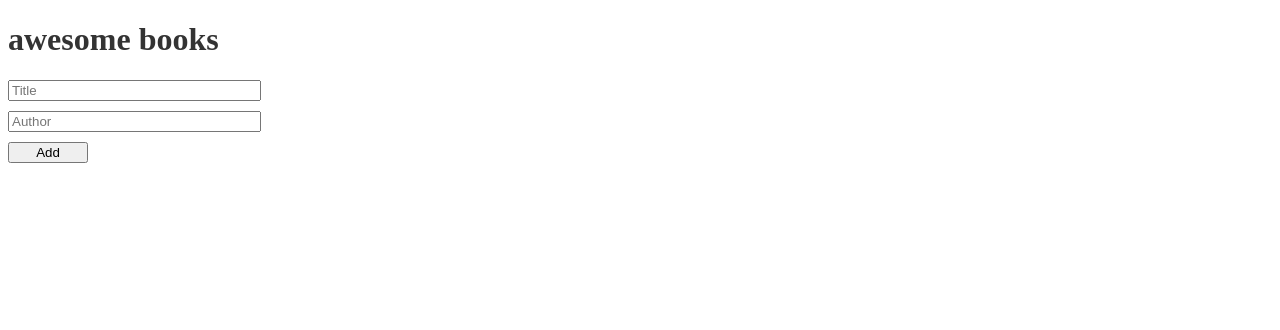
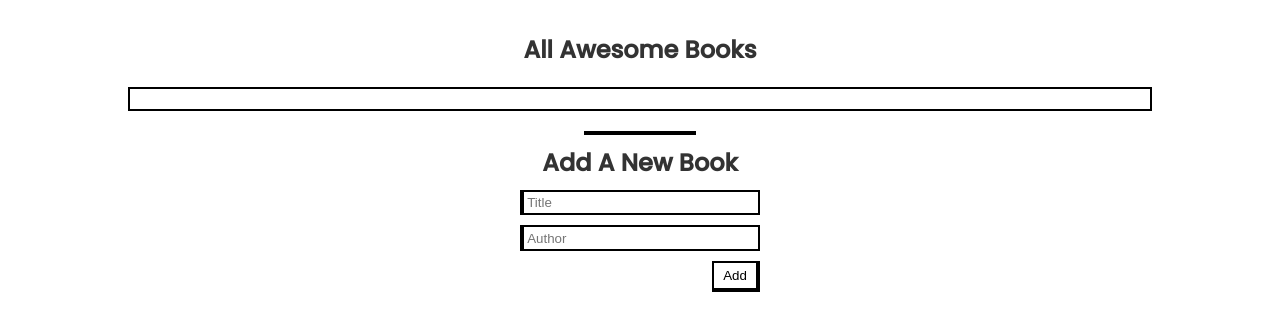
Before and after one commit to Othniel2471/awesome-books, a website: page index.html in a window 1280 px wide. Drawn offline with Linux system fonts and the light colour scheme.

Commit message:
Added the styling for the index.html

```diff
--- a/assets/css/styles.css
+++ b/assets/css/styles.css
@@ -1,18 +1,90 @@
-h1 {
+@import url('https://fonts.googleapis.com/css2?family=Poppins:ital,wght@0,100;0,300;0,500;1,400&display=swap');
+
+
+*,
+::after,
+::before {
+  margin: 0;
+  padding: 0;
+  box-sizing: border-box;
+  scroll-behavior: smooth;
+}
+
+body {
+  font-family: 'Poppins', sans-serif;
+}
+
+h1,h2 {
   color: #333;
+  text-align: center;
+  text-transform: capitalize;
+}
+hr{
+  border: 2px solid #000;
+  width: 7rem;
 }
 
 p {
   text-transform: capitalize;
 }
 
+.book-section {
+  margin-top: 2rem;
+  display: grid;
+  place-items: center;
+  gap: 10px;
+}
+
+.books-container {
+  width: 80%;
+    border: 2px solid black;
+    margin: 10px 15px;
+    padding: 10px;
+}
+
+.books {
+  display: flex;
+  padding: 10px;
+  justify-content: space-between;
+}
+
+.books:nth-child(even) {
+  background-color: #ddd;
+}
+
+.books:nth-child(odd) {
+  background-color: #fff;
+}
+
+.remove {
+  background-color: #fff;
+  text-transform: capitalize;
+  padding: 5px;
+  border: 2px solid #000;
+  border-right: 4px solid #000;
+  border-bottom: 4px solid #000;
+}
+
 form {
   display: flex;
   flex-direction: column;
   gap: 10px;
-  width: 20%;
+}
+
+input {
+  width: 15rem;
+  border: 2px solid #000;
+  border-left: 4px solid #000;
+  padding: 0.2rem;
 }
 
 .add {
-  width: 5rem;
+  width: 3rem;
+  background-color: #fff;
+  text-transform: capitalize;
+  padding: 5px;
+  border: 2px solid #000;
+  border-right: 4px solid #000;
+  border-bottom: 4px solid #000;
+  align-self: flex-end;
 }
--- a/assets/js/index.js
+++ b/assets/js/index.js
@@ -50,11 +50,9 @@ class Books {
     const books = JSON.parse(localStorage.getItem('books'));
     const bookContainer = document.querySelector('.books-container');
     const displaybook = book.map((item) => `
-            <div id="book" data-title="${item.title}">
-              <p>${item.title}</p>
-              <p>${item.author}</p>
-              <button class="remove">Remove</button>
-              <hr>
+            <div id="book" class="books" data-title="${item.title}">
+              <p>"${item.title}" by ${item.author}</p>
+              <button type='button' class="remove">remove</button>
               </div>
               `).join('');
 
--- a/index.html
+++ b/index.html
@@ -9,14 +9,21 @@
     <link rel="stylesheet" href="./assets/css/styles.css">
 </head>
 <body>
-    <h1>awesome books</h1>
+    <main>
+        <section class="book-section">
+            <h1>all awesome books</h1>
             <div class="books-container">
+
             </div>
+            <hr>
+            <h2>add a new book</h2>
             <form>
                 <input type="text" class="title" placeholder="Title" required>
                 <input type="text" class="author" placeholder="Author" required>
                 <button class="add">Add</button>
             </form>
+        </section>
+    </main>
 </body>
 <script src="./assets/js/index.js"></script>
 </html>
```
Lines whose indentation alone changed are shown as unchanged.
